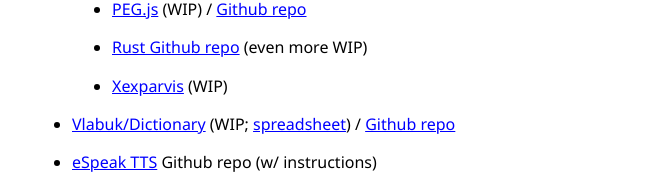
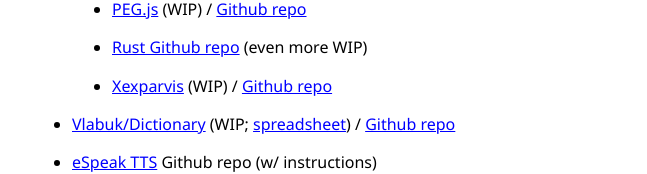
Before and after one commit to Xextan/xextan.github.io, a plain HTML site: page index.html in a window 1280 px wide. Shown: the part 340-514 px from the top of the page, without its empty margins (316-963 px from the left). Drawn offline with Linux system fonts and the light colour scheme.

Commit message:
Last one FR
Add github repo link

```diff
--- a/index.html
+++ b/index.html
@@ -20,7 +20,7 @@
                 <ul>
                     <li><a href="parser">PEG.js</a> (WIP) / <a href="https://github.com/Xextan/parser">Github repo</a></li>
                     <li><a href="https://github.com/Xextan/xexparser_rs">Rust Github repo</a> (even more WIP)</li>
-					<li><a href="xexparvis/examples/xextan/xexparvis">Xexparvis</a> (WIP)</li>
+					<li><a href="xexparvis/examples/xextan/xexparvis">Xexparvis</a> (WIP) / <a href="https://github.com/Xextan/xexparvis">Github repo</a></li>
                 </ul>
             </li>
             <li><a href="vlabuk">Vlabuk/Dictionary</a> (WIP; <a href="https://docs.google.com/spreadsheets/d/1eR_NQPv9CY-d9L8y2VW-5YbLbr-_IhpM">spreadsheet</a>) / <a href="https://github.com/Xextan/vlabuk">Github repo</a></li>
```
